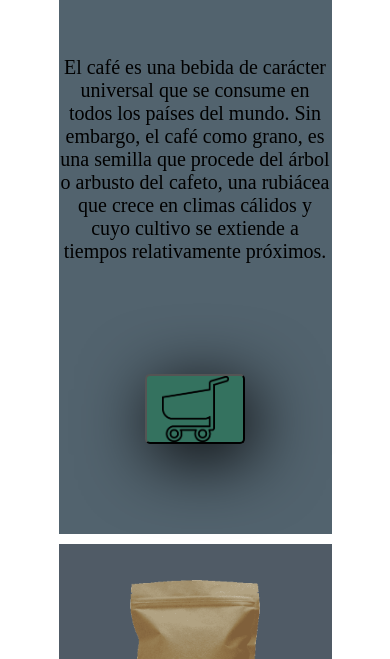
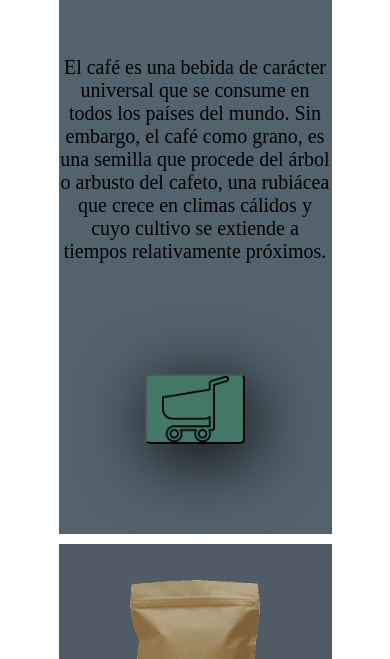
Before and after one commit to Cris-clm/CristianMoyano-MyCaffee, a plain HTML site: page page/tienda.html in a window 390 px wide. Shown: the part 441-1100 px from the top of the page. Drawn offline with Linux system fonts and the light colour scheme.

Commit message:
se ajusto colores en css

```diff
--- a/css/style.css
+++ b/css/style.css
@@ -26,10 +26,9 @@ footer{margin-top:auto;}
 .header {
     width: 100vw;
     height: 120px;
-    background-color: #726A6a;
+    background-color: #706a6a;
     font-family: roboto, sans-serif;
     margin-bottom: 50px;
-
     display: inline-block;
 }
 
@@ -38,7 +37,6 @@ footer{margin-top:auto;}
     height: 120px;
     margin-left: 0px;
     margin-right: 15px;
-
 }
 
 .container-header {
@@ -136,7 +134,6 @@ li:hover {
 }
 
 /*-----------------Inicio Nosotros---------------*/
-
 
 .main-nosotros{
     width: 100%;
@@ -444,7 +441,7 @@ li:hover {
     background-repeat: no-repeat;
     background-position: center;
     background-size: contain;
-    background-color: #34725f;
+    background-color: #437768;
     border-radius: 5px;
     height: 70px;
     width: 100px;
@@ -476,11 +473,6 @@ li:hover {
     background-position: contain;
 }
 
-/*.nosotros {
-    background-color: rgb(99, 102, 105);
-    background-repeat: no-repeat;
-    background-position: contain;
-}*/
 
 /*--------Inicio Main boostrap---------*/
 main {
@@ -873,7 +865,7 @@ footer {
 
     .bar-menu {
 
-        background-color: #726A6A;
+        background-color: #746e6e;
         position: fixed;
         top: 89px;
         bottom: 0;
```
